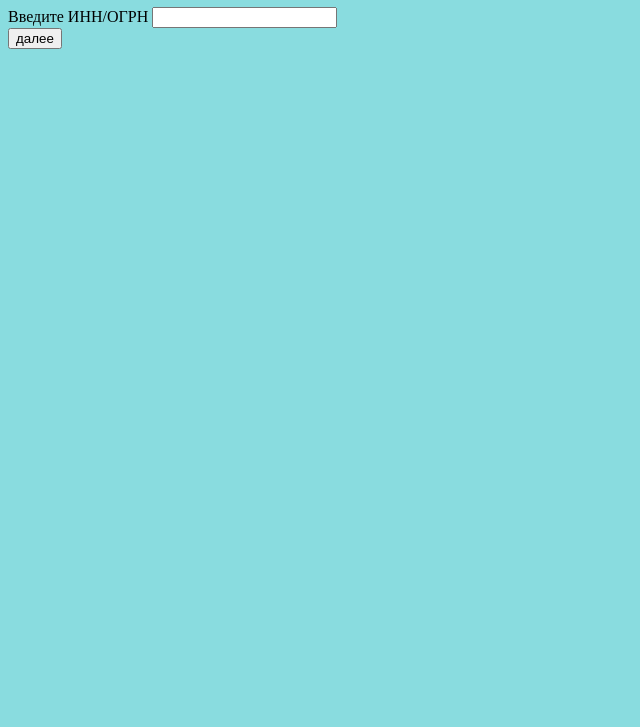
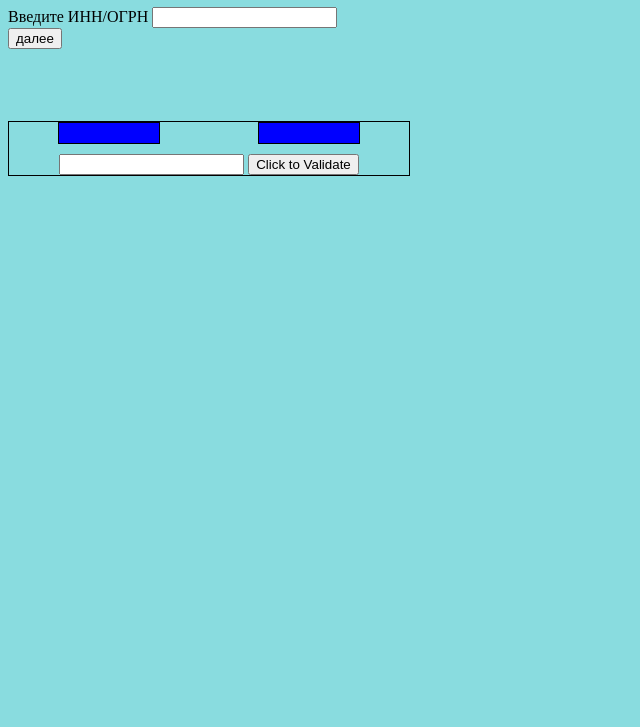
Before and after one commit to Al101020/13-2.04-DZ, a website built with webpack: page src/index.html in a window 1280 px wide. Shown: the part 73-800 px from the top of the page, without its empty margins (0-640 px from the left). Built offline with nearby package versions, Linux system fonts and the light colour scheme.

Commit message:
commit-1.1

```diff
--- a/src/css/style.css
+++ b/src/css/style.css
@@ -1,3 +1,24 @@
 body {
     background-color: #89dcdf;
 }
+
+.KartaPic {
+    width: 100px;
+    height: 20px;
+    margin: 0 5px 10px;
+    background: blue;
+    /* border-radius: 30%; */
+
+    border: 1px solid black;
+
+
+  }
+
+  .containerKarta {
+    display: flex;
+    flex-wrap: wrap;
+    justify-content: space-around;
+
+    width: 400px;
+    border: 1px solid black;
+  }
--- a/src/index.html
+++ b/src/index.html
@@ -11,6 +11,15 @@
 <body>
     <h1>Привет!</h1>
     <div class="container"></div>
+    <br><br><br><br>
+    <div class="containerKarta">
+        <div class="KartaPic" id="Karta-Pic-Visa"></div>
+        <div class="KartaPic" id="Karta-Pic-Maestro"></div>
+        <form class="Karta-form-widget">
+            <input data-id="Karta-input" type="text">
+            <button data-id="Karta-input">Click to Validate</button>
+        </form>
+    </div>
 </body>
 
 </html>
```
Also changed, not shown: README.md, src/pic/Maestro.png (added), src/pic/visa.png (added).
